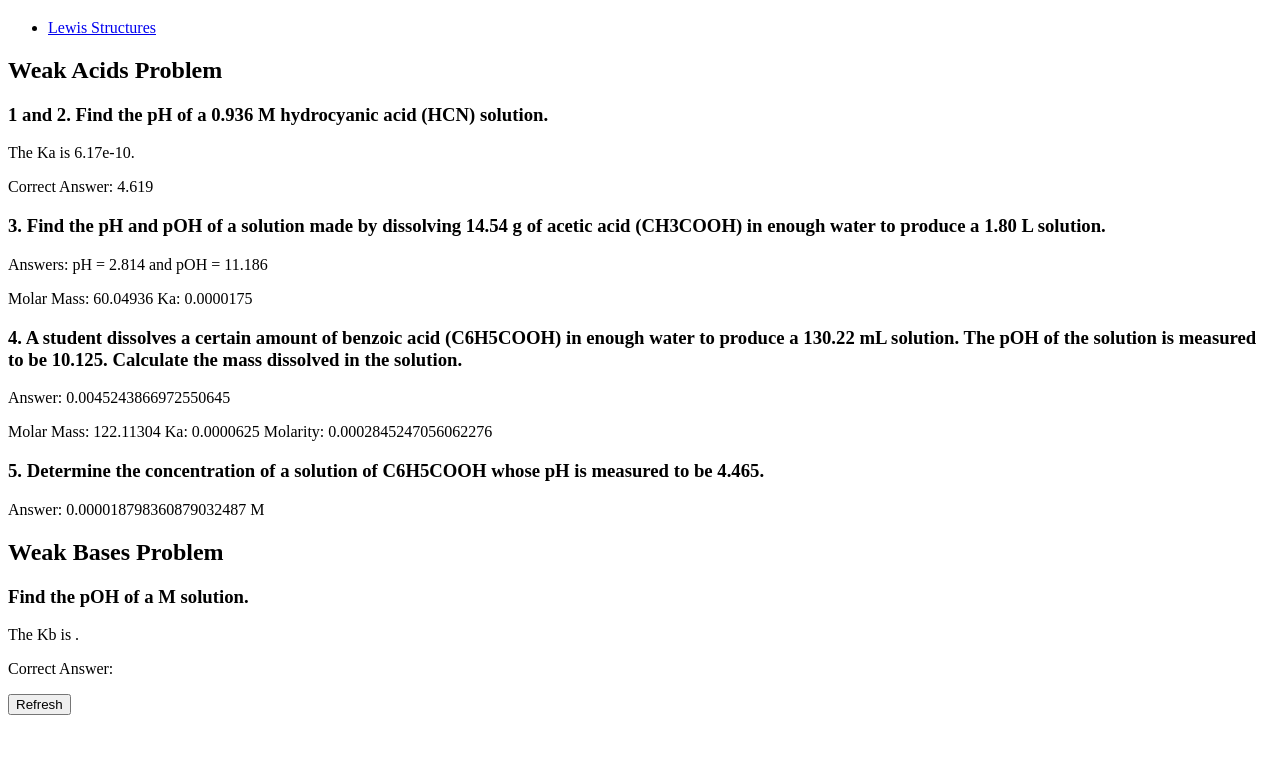
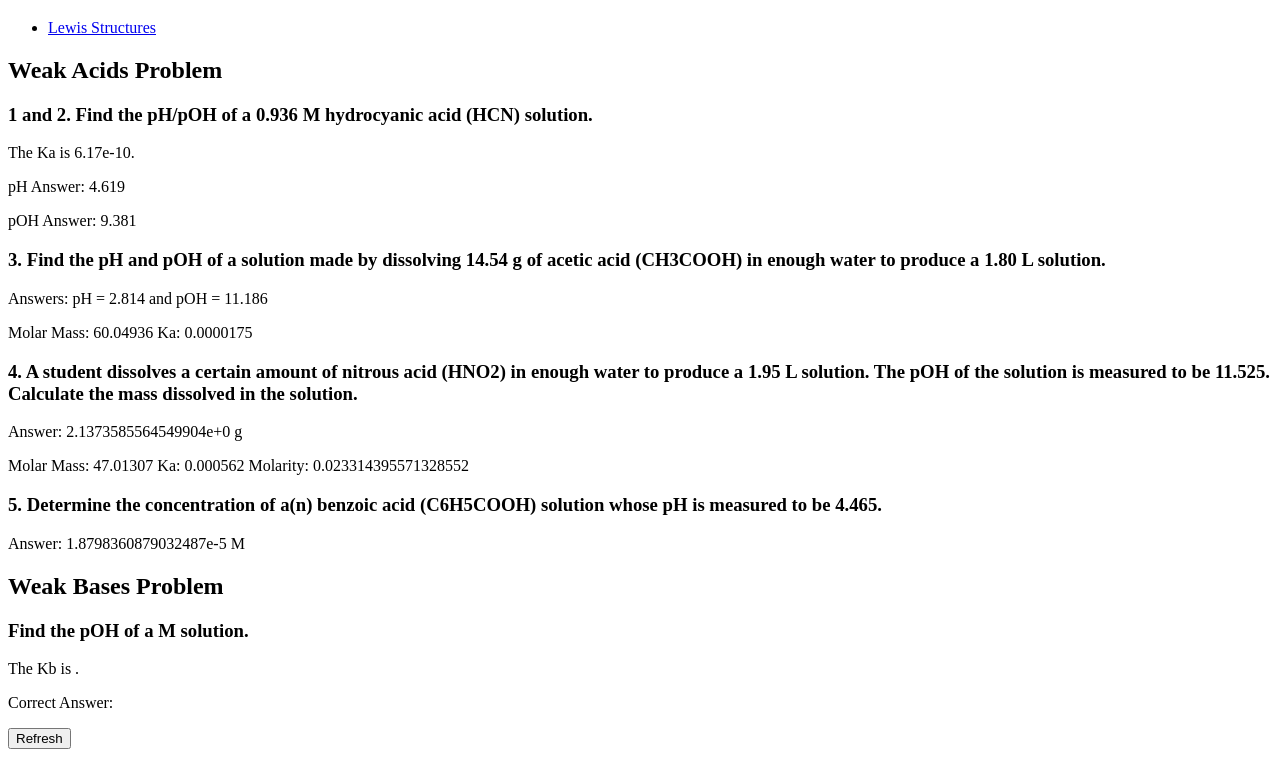
Before and after one commit to momaki9/TPT-Worksheets, a plain HTML site: page Chemistry/acids_and_bases/index.html in a window 1280 px wide. Shown: the part 61-818 px from the top of the page. Drawn offline with Linux system fonts and the light colour scheme.

Commit message:
fixed cycling issue with question 4

```diff
--- a/Chemistry/acids_and_bases/index.html
+++ b/Chemistry/acids_and_bases/index.html
@@ -15,10 +15,11 @@
     </ul>
     <section>
         <h1>Weak Acids Problem</h1>
-        <h3>1 and 2. Find the pH of a <span id="molarity"></span> M <span id="acid-name"></span> (<span
+        <h3>1 and 2. Find the pH/pOH of a <span id="molarity"></span> M <span id="acid-name"></span> (<span
                 id="weak-acid"></span>) solution.</h3>
         <p>The Ka is <span id="instance-pka"></span>.</p>
-        <p>Correct Answer: <span id="teacher-answer"></span></p>
+        <p>pH Answer: <span id="teacher-answer-ph"></span></p>
+        <p>pOH Answer: <span id="teacher-answer-pOH"></span></p>
     </section>
     <!-- Version 2 -->
     <section id="version2">
@@ -36,10 +37,10 @@
     <!-- version 3 -->
     <section>
         <h3>4. A student dissolves a certain amount of <span id="acid-name-v3"></span> (<span id="weak-acid-v3"></span>)
-            in enough water to produce a <span id="soln-volume-v3"></span> mL solution. The pOH of the solution is
+            in enough water to produce a <span id="soln-volume-v3"></span> L solution. The pOH of the solution is
             measured to be <span id="given-poh"></span>. Calculate the mass dissolved in the solution.
         </h3>
-        <p>Answer: <span id='v3-ans'></span></p>
+        <p>Answer: <span id='v3-ans'></span> g</p>
         <p>
             Molar Mass:
             <span id="mm-v3"></span>
@@ -50,7 +51,8 @@
         </p>
     </section>
     <section>
-        <h3>5. Determine the concentration of a solution of <span id="acid-name-v4"></span> whose pH is measured to be
+        <h3>5. Determine the concentration of a(n) <span id="acid-name-v4"></span> (<span id="acid-form-v4"></span>)
+            solution whose pH is measured to be
             <span id="given-ph"></span>.
         </h3>
         <p> Answer:
--- a/Chemistry/acids_and_bases/script.js
+++ b/Chemistry/acids_and_bases/script.js
@@ -1,6 +1,6 @@
 const molarity = document.getElementById('molarity');
 const weakAcid = document.getElementById('weak-acid');
-const teacherAnswer = document.getElementById('teacher-answer');
+const teacherAnswer = document.getElementById('teacher-answer-ph');
 const pka = document.getElementById('instance-pka');
 const acidName = document.getElementById('acid-name');
 
@@ -50,7 +50,44 @@ const weakAcidObj = [
         ka: 0.0000000398,
         mm: 52.45324
     }
-]
+];
+/*
+pOH range	            Vol
+8.4 - 9.4 for HCN	  ~ 2L
+10.9 -11.9 for HNO2   ~ 2L
+~12	~3L for HF
+9.5 - 10.3	for HClO  ~ 2L
+*/
+const weakAcidObjThree = [
+    {
+        acid: "HF",
+        name: "hydrofluoric acid",
+        ka: 0.000631,
+        mm: 20.00624316,
+        pValue: 11.8
+    },
+    {
+        acid: "HCN",
+        name: "hydrocyanic acid",
+        ka: 0.000000000617,
+        mm: 27.02387,
+        pValue: 9
+    },
+    {
+        acid: "HNO2",
+        name: "nitrous acid",
+        ka: 0.000562,
+        mm: 47.01307,
+        pValue: 11.4
+    },
+    {
+        acid: "HClO",
+        name: "hypochlorous acid",
+        ka: 0.0000000398,
+        mm: 52.45324,
+        pValue: 9.8
+    }
+];
 
 const randomIndex = (arr) => {
     const index = Math.floor(Math.random()* arr.length);
@@ -76,7 +113,10 @@ const calculateAnswer = () => {
     const stepTwo = Math.sqrt(stepOne);
     const answer = -1 * Math.log10(stepTwo).toFixed(3);
     teacherAnswer.textContent = answer;
-}
+    const pOHans = 14 - answer;
+    document.getElementById('teacher-answer-pOH').textContent = pOHans;
+};
+
 document.getElementById('refresh-btn').addEventListener('click', () => {
     window.location.reload();
 });
@@ -111,26 +151,26 @@ const versionTwoAnswer = () => {
     const pH = -1 * Math.log10(stepTwo).toFixed(3);
     const pOH = 14 - pH;
     document.getElementById('v2-ph-ans').textContent = pH;
-    document.getElementById('v2-poh-ans').textContent = pOH;
+    document.getElementById('v2-poh-ans').textContent = pOH.toFixed(3);
 };
 
 versionTwoAnswer();
 
 // version 3
-const chosenInstVThree = instanceGenerstor(weakAcidObj);
+const chosenInstVThree = instanceGenerstor(weakAcidObjThree);
 document.getElementById('acid-name-v3').textContent = chosenInstVThree.name;
 document.getElementById('weak-acid-v3').textContent = chosenInstVThree.acid;
 document.getElementById('mm-v3').textContent = chosenInstVThree.mm;
 document.getElementById('ka-v3').textContent = chosenInstVThree.ka;
-const chosenVolumeVThreee = randomNumber(100);
+const chosenVolumeVThreee = randomNumber(1.5);
 document.getElementById('soln-volume-v3').textContent = chosenVolumeVThreee;
 
 const randompValue = function(value) {
-    const randomV = Math.random(0) + value
+    const randomV = Math.random() + value
     return randomV.toFixed(3)
 };
 
-const chosenpOH = randompValue(10);
+const chosenpOH = randompValue(chosenInstVThree.pValue);
 document.getElementById('given-poh').textContent = chosenpOH;
 
 // Answer is calculated by first converting the pOH to pH, then converting to H+
@@ -140,25 +180,28 @@ const versionThreeAnswer = () => {
     const concH = Math.pow(10, -pH);
     // x squared
     const stepOne = Math.pow(concH, 2);
+    // ka * x
+    const fixCalcO = concH * chosenInstVThree.ka;
+    const fixCalcT = fixCalcO + stepOne;
     // molarity of acid
-    const stepTwo = stepOne / chosenInstVThree.ka
+    const stepTwo = fixCalcT / chosenInstVThree.ka
     document.getElementById('v3-molarity').textContent = stepTwo;
     // converting volume to liters
-    const stepThree = chosenVolumeVThreee / 1000;
+    // const stepThree = chosenVolumeVThreee / 1000;
     // converting to moles
-    const stepFour = stepTwo * stepThree;
+    const stepFour = stepTwo * chosenVolumeVThreee;
     // converting to mass
     const mass = stepFour * chosenInstVThree.mm
-    document.getElementById('v3-ans').textContent = mass;
+    document.getElementById('v3-ans').textContent = mass.toExponential();
 };
 
 // Make sure values are reasonable -- double check the math as well
 versionThreeAnswer();
 
-
 // version 4 (question #5)
 const instanceFiveQuestion = instanceGenerstor(weakAcidObj);
-document.getElementById('acid-name-v4').textContent = instanceFiveQuestion.acid;
+document.getElementById('acid-form-v4').textContent = instanceFiveQuestion.acid;
+document.getElementById('acid-name-v4').textContent = instanceFiveQuestion.name;
 
 const instanceFivepH = randompValue(4);
 document.getElementById('given-ph').textContent = instanceFivepH;
@@ -169,8 +212,12 @@ const versionFourAnswer = function () {
     // use Ka expression to solve for molarity
     const concHsquared = Math.pow(concH, 2);
     const molarity = concHsquared/instanceFiveQuestion.ka;
-    document.getElementById('v4-answer').textContent = molarity;
+    document.getElementById('v4-answer').textContent = molarity.toExponential();
 
 };
 
 versionFourAnswer();
+
+//TODO -- make sure assumptions are good across ALL instances!
+//TODO -- give Ka values
+//TODO -- after addressing question 4, focus on easily creating different versions to make more products
```
